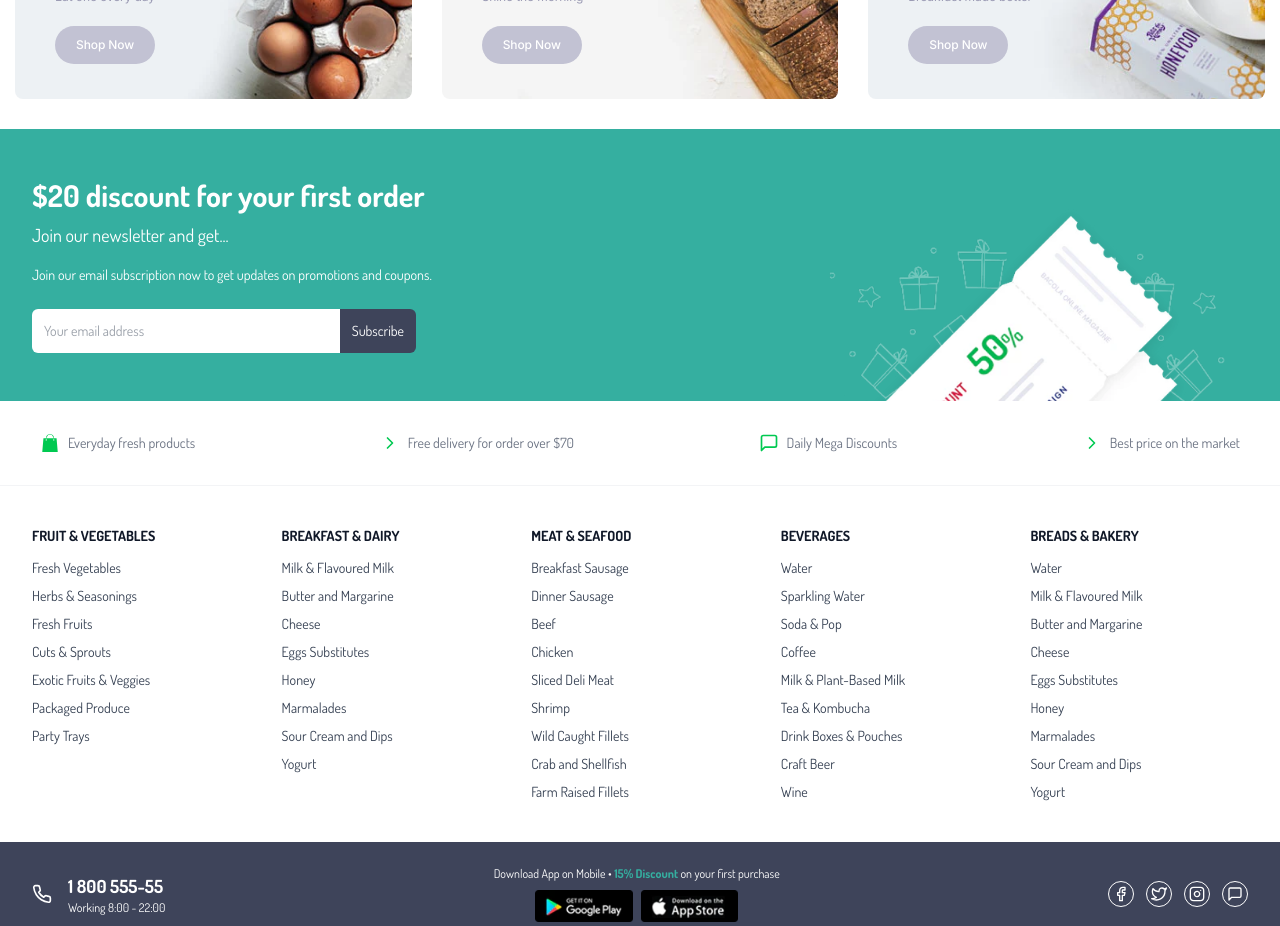
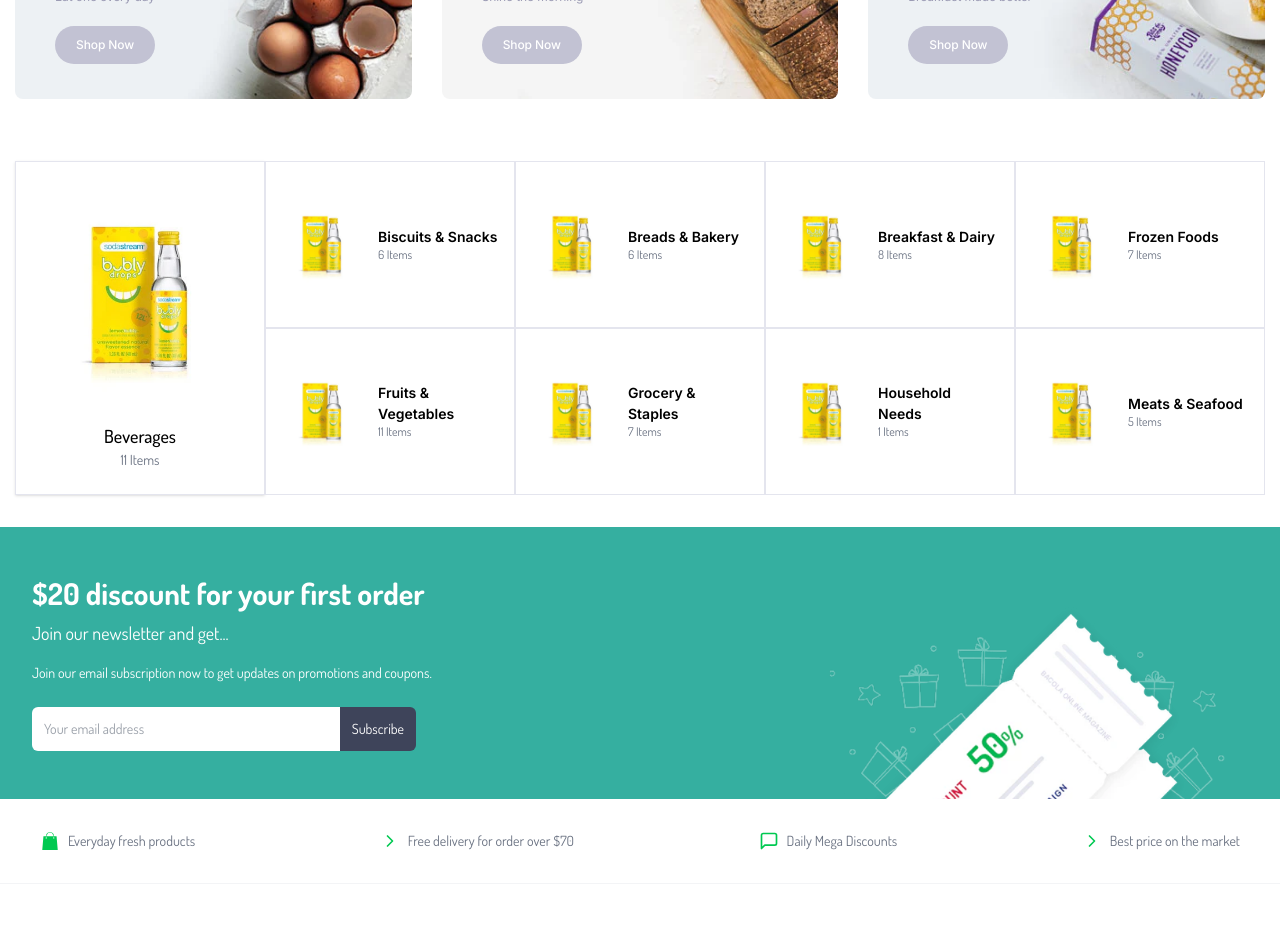
Before and after one commit to hussain-ELshepeny/Basket-ecommerce, a React (Vite) app: page / in a window 1280 px wide. Shown: the part 3840-4766 px from the top of the page. Built offline with nearby package versions, Linux system fonts and the light colour scheme; a web font is replaced by a local one.

Commit message:
Add CategoryCollections Section

```diff
--- a/src/components/home-components/CategoryCollections.jsx
+++ b/src/components/home-components/CategoryCollections.jsx
@@ -0,0 +1,44 @@
+export default function CategoryCollections() {
+const categories = [
+  { title: "Biscuits & Snacks", items: 6, img: "/images/snacks.png" },
+  { title: "Breads & Bakery", items: 6, img: "/images/bread.png" },
+  { title: "Breakfast & Dairy", items: 8, img: "/images/milk.png" },
+  { title: "Frozen Foods", items: 7, img: "/images/ice.png" },
+  { title: "Fruits & Vegetables", items: 11, img: "/images/fruits.png" },
+  { title: "Grocery & Staples", items: 7, img: "/images/grocery.png" },
+  { title: "Household Needs", items: 1, img: "/images/household.png" },
+  { title: "Meats & Seafood", items: 5, img: "/images/meat.png" },
+];
+
+  return (
+    <section className="section-container py-8 grid grid-cols-1 sm:grid-cols-2 lg:grid-cols-5 gap-0 items-stretch">
+
+        <div className="md:row-span-2 flex flex-col items-center text-center p-6 bg-white  border-[#E4E5EE] shadow-sm border">
+          <img
+            src="/public/images/7a55bff0ebdafabdcc6a6aeb8760f61cde9ab35b.png"
+            alt="Beverages"
+            className="w-full h-[220px] object-contain mb-4"
+          />
+          <h3 className="font-inter font-medium text-lg">Beverages</h3>
+          <span className="text-sm text-gray-500">11 Items</span>
+        </div>
+
+        {categories.map((cat, idx) => (
+          <div
+            key={idx}
+            className="flex items-center gap-4 p-4 bg-white border border-[#E4E5EE] hover:shadow-md transition"
+          >
+            <img
+              src={"/public/images/7a55bff0ebdafabdcc6a6aeb8760f61cde9ab35b.png"}
+              alt={cat.title}
+              className="w-20 h-20 object-contain"
+            />
+            <div className="flex-1">
+              <h4 className="font-subHeading font-semibold text-standard">{cat.title}</h4>
+              <p className="text-xs text-gray-500">{cat.items} Items</p>
+            </div>
+          </div>
+        ))}
+    </section>
+  );
+}
--- a/src/pages/Home.jsx
+++ b/src/pages/Home.jsx
@@ -27,6 +27,7 @@ export default function Home() {
         secHead={"Breakfast and Dairy"}
       />
       <Deals />
+      <CategoryCollections />
     </main>
   );
 }
```
Also changed, not shown: public/images/7a55bff0ebdafabdcc6a6aeb8760f61cde9ab35b.png (added).
